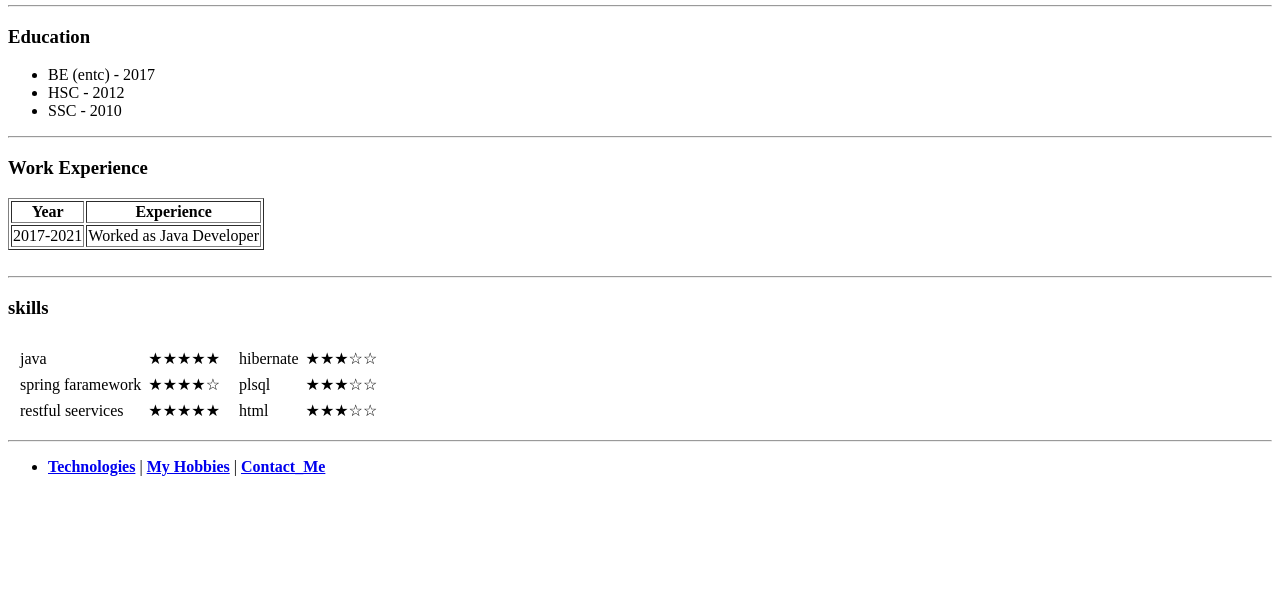
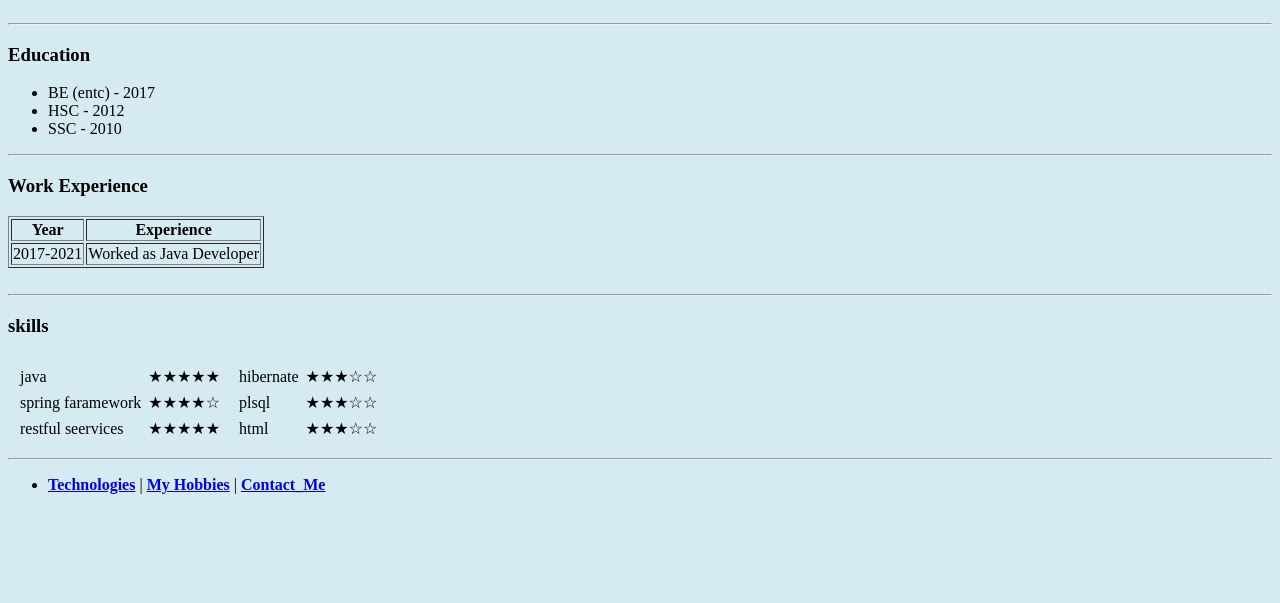
Before and after one commit to ktungar/CV, a plain HTML site: page index.html in a window 1280 px wide. Shown: the part 197-800 px from the top of the page. Drawn offline with Linux system fonts and the light colour scheme.

Commit message:
Update index.html

```diff
--- a/index.html
+++ b/index.html
@@ -4,9 +4,9 @@
 <head>
     <meta charset="utf-8">
     <title> Kunal's Personal Site</title>
-</head>
+</head>bagrounf
 
-<body>
+<body style="background-color : #d6ebf1;">
     <table cellspacing="15">
         <tr>
             <td><img src="images/kunal_profile_pic.png" alt="kunal_profile_photo" width="150" height="150"></td>
```
